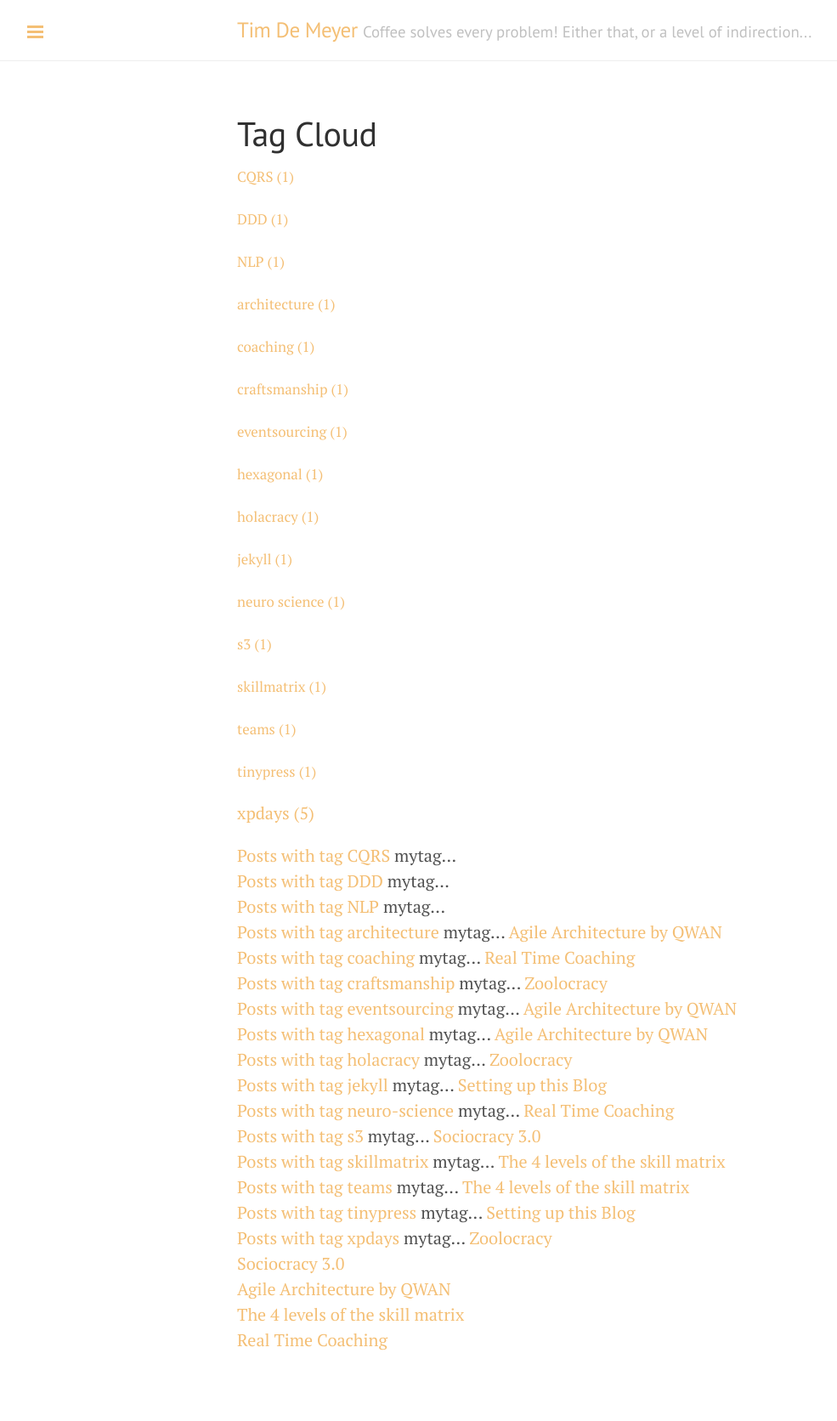
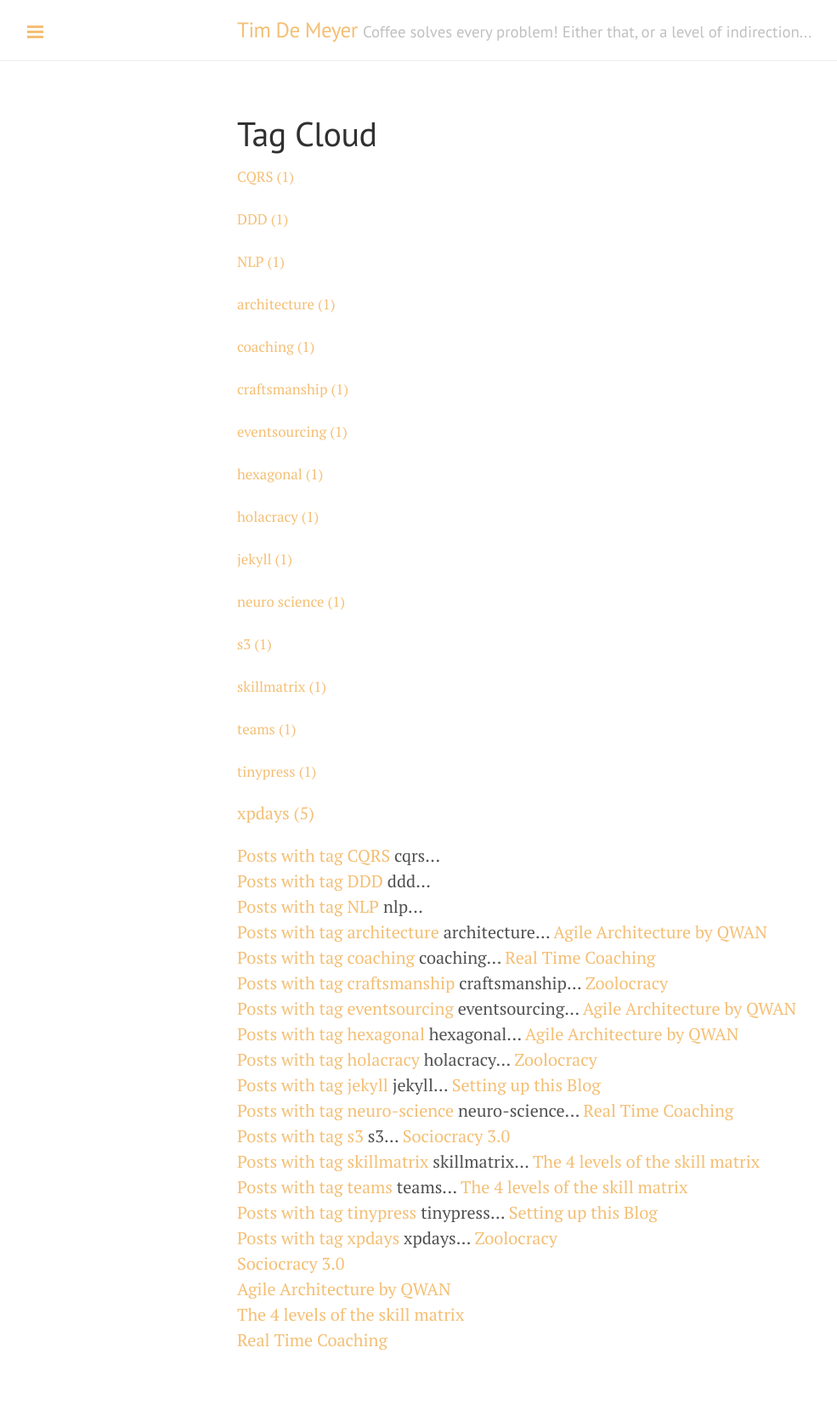
Before and after one commit to TimDM1980/TimDM1980.github.io, a Jekyll site: the page built from tag-cloud.md, in a window 1280 px wide. Shown: the whole page at 85% size, without its empty margins (1-986 px from the left). Built offline with Jekyll 4.4.1, drawn with Linux system fonts in a browser that asks for light colours.

Commit message:
tag cloud

```diff
--- a/tag-cloud.md
+++ b/tag-cloud.md
@@ -25,7 +25,7 @@ title: Tag Cloud
             Posts with tag {{tag[0]}}
         </a>
 
-        mytag...
+        {{ mytag }}...
         {% for post in site.tags[mytag] %}
             <a href="{{ post.url }}">{{ post.title }}</a> <br/>
         {% endfor %}
```
